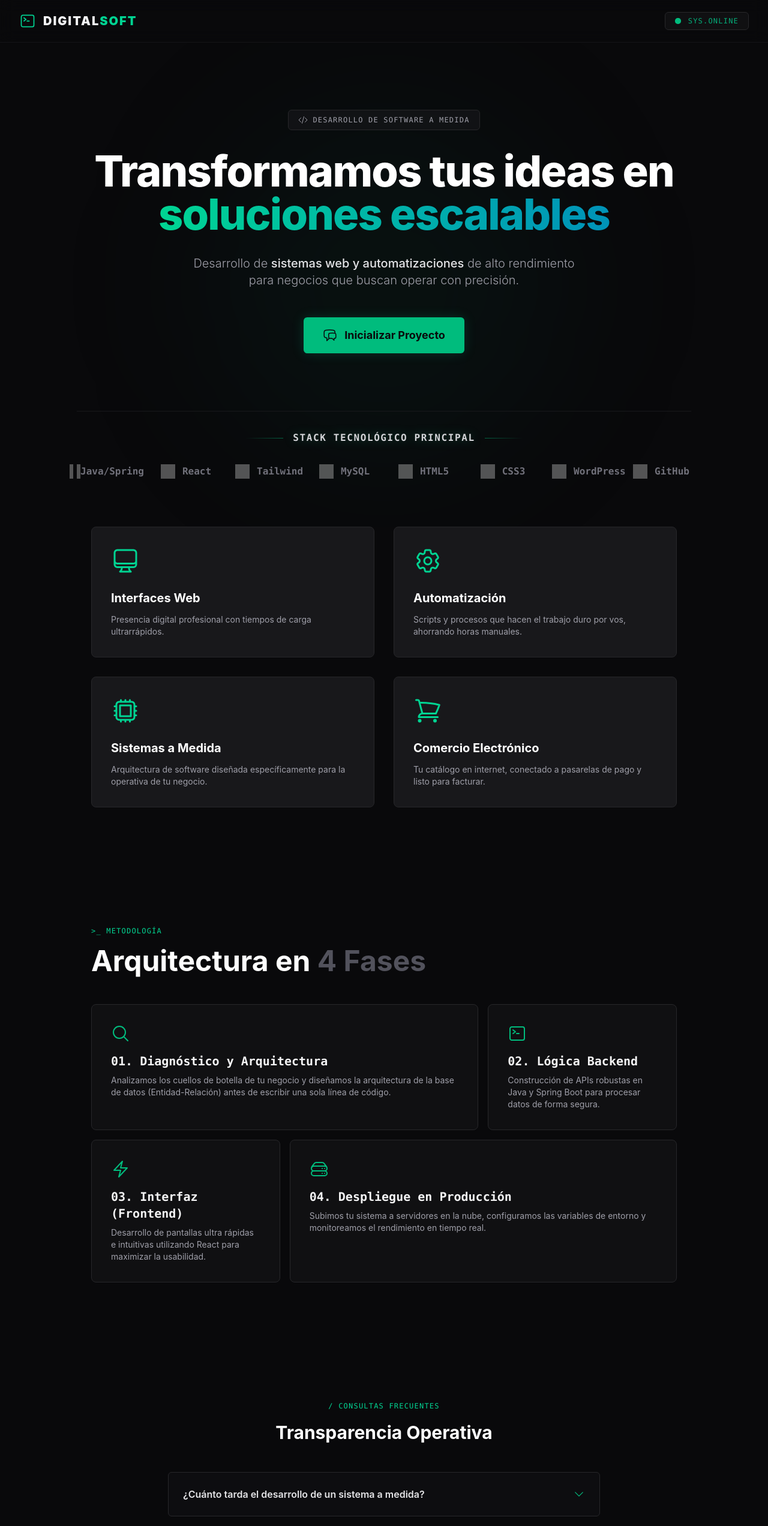
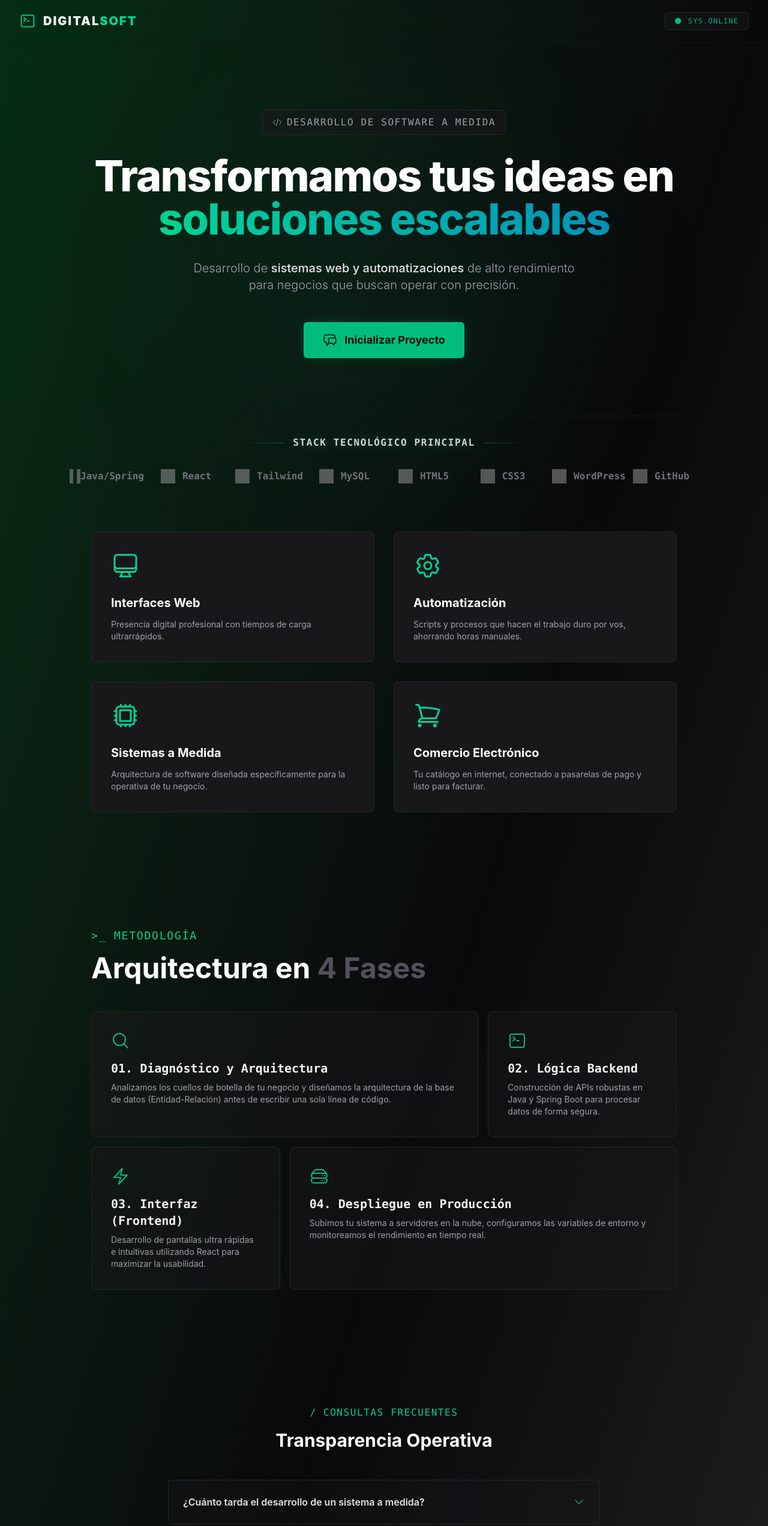
Before and after one commit to mariodufour/digitalsoft-frontend, a React (Vite) app: page / in a window 1280 px wide. Shown: the top 2544 px of the page at 60% size. Built offline with nearby package versions, Linux system fonts and the light colour scheme; grey boxes are pictures that could not be loaded.

Commit message:
style: ajustes en jerarquía tipográfica y mejora de fondo degradado

```diff
--- a/src/App.jsx
+++ b/src/App.jsx
@@ -15,7 +15,7 @@ import PortfolioBanner from './components/PortfolioBanner';
 
 function App() {
   return (
-    <div className="min-h-screen bg-zinc-950 text-zinc-300 font-sans selection:bg-emerald-500/30">
+    <div className="min-h-screen bg-gradient-to-br from-green-950 via-zinc-950 to-zinc-800 text-zinc-300 font-sans selection:bg-emerald-500/30">
 
       {/* --- CABECERA --- */}
       <header className="flex justify-between items-center px-8 py-5 border-b border-zinc-900/80 backdrop-blur-md sticky top-0 z-50">
@@ -45,7 +45,7 @@ function App() {
         {/* Etiqueta superior */}
         <div className="inline-flex items-center gap-2 px-4 py-2 rounded-md bg-zinc-900/60 border border-zinc-800 mb-8 z-10">
           <CodeBracketIcon className="h-4 w-4 text-zinc-400" />
-          <span className="text-xs font-mono text-zinc-400 uppercase tracking-widest">Desarrollo de Software a Medida</span>
+          <span className="text-base font-mono text-zinc-400 uppercase tracking-widest">Desarrollo de Software a Medida</span>
         </div>
 
         {/* Título Principal */}
--- a/src/components/FAQSection.jsx
+++ b/src/components/FAQSection.jsx
@@ -27,7 +27,7 @@ const FAQSection = () => {
   return (
     <section className="max-w-3xl mx-auto px-6 py-24 relative z-10">
       <div className="mb-12 text-center">
-        <span className="text-xs font-mono text-emerald-400 uppercase tracking-widest">/ Consultas Frecuentes</span>
+        <span className="text-base font-mono text-emerald-400 uppercase tracking-widest">/ Consultas Frecuentes</span>
         <h2 className="text-3xl font-bold text-white mt-4">Transparencia Operativa</h2>
       </div>
 
--- a/src/components/ProcessSection.jsx
+++ b/src/components/ProcessSection.jsx
@@ -4,7 +4,7 @@ const ProcessSection = () => {
   return (
     <section className="max-w-5xl mx-auto px-6 py-24 relative z-10">
       <div className="mb-12">
-        <span className="text-xs font-mono text-emerald-400 uppercase tracking-widest">&gt;_ Metodología</span>
+        <span className="text-lg font-mono text-emerald-400 uppercase tracking-widest">&gt;_ Metodología</span>
         <h2 className="text-3xl md:text-5xl font-bold text-white mt-4">
           Arquitectura en <span className="text-zinc-600">4 Fases</span>
         </h2>
```
